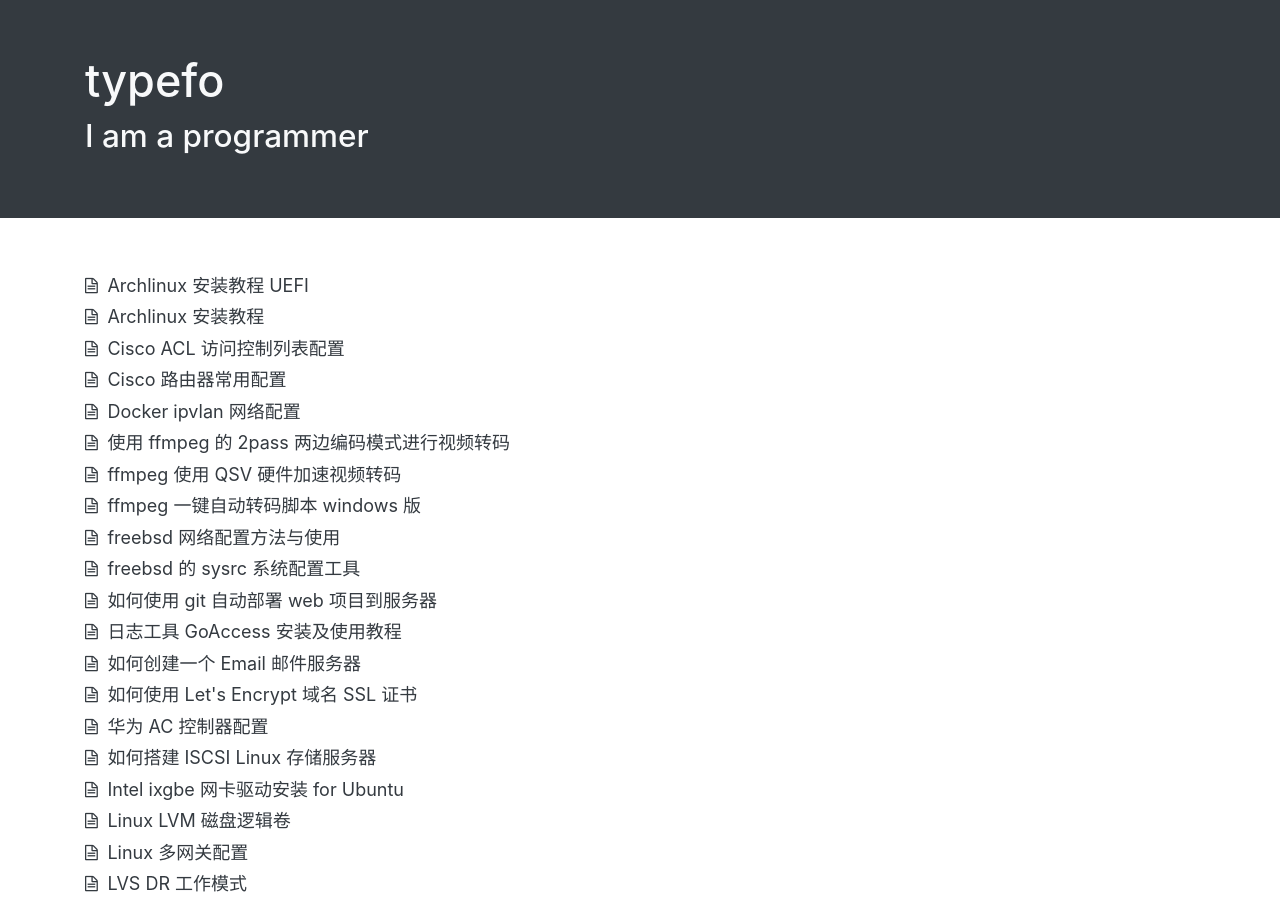
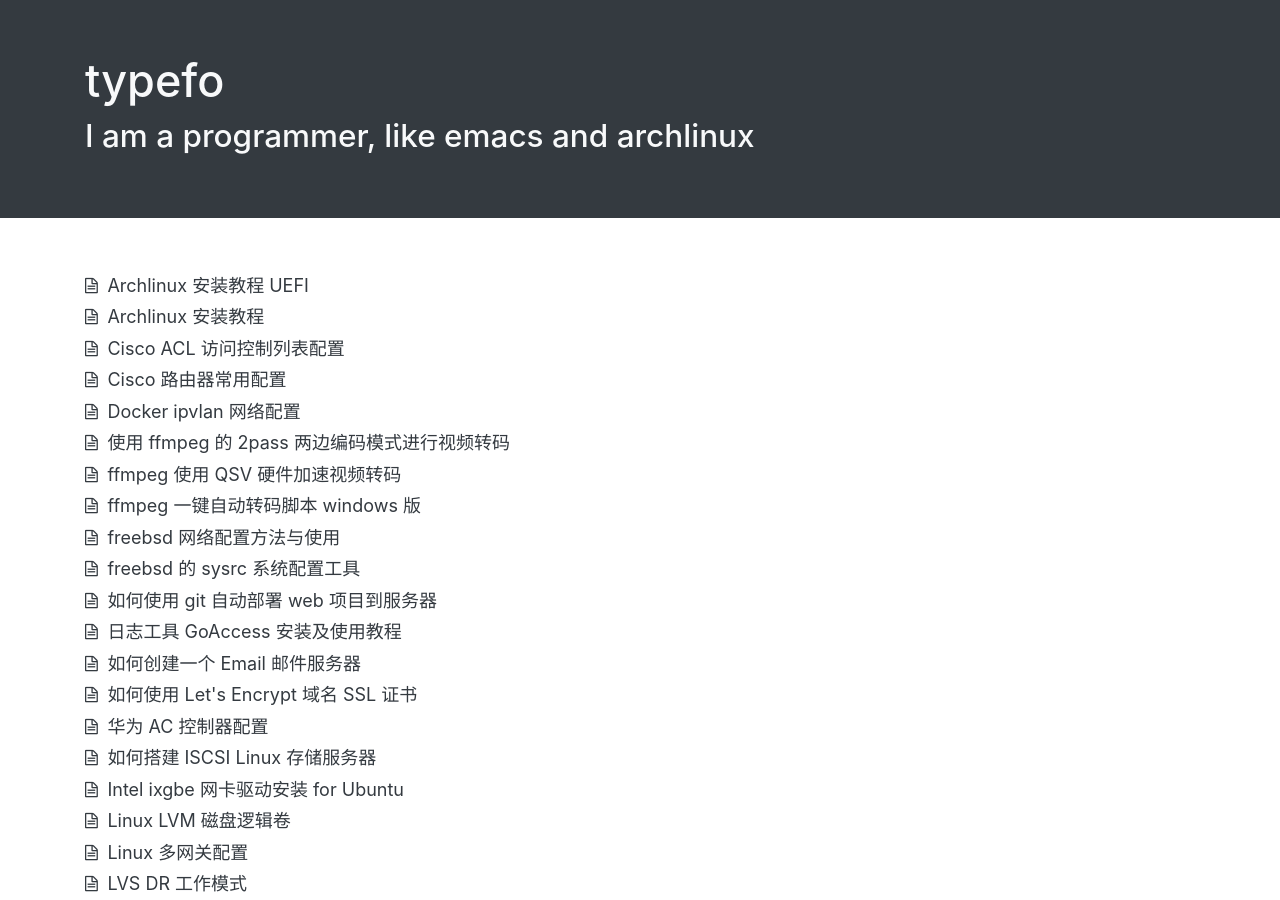
Before and after one commit to ehsud/blog, a Jekyll site: the page built from index.md, in a window 1280 px wide and 900 px high. Built offline with Jekyll 4.4.1, drawn with Linux system fonts in a browser that asks for light colours.

Commit message:
Updated some files

```diff
--- a/_config.yml
+++ b/_config.yml
@@ -1,4 +1,4 @@
 lang: zh-CN
 title: typefo
-description: I am a programmer
+description: I am a programmer, like emacs and archlinux
 baseurl: https://typefo.com
```
